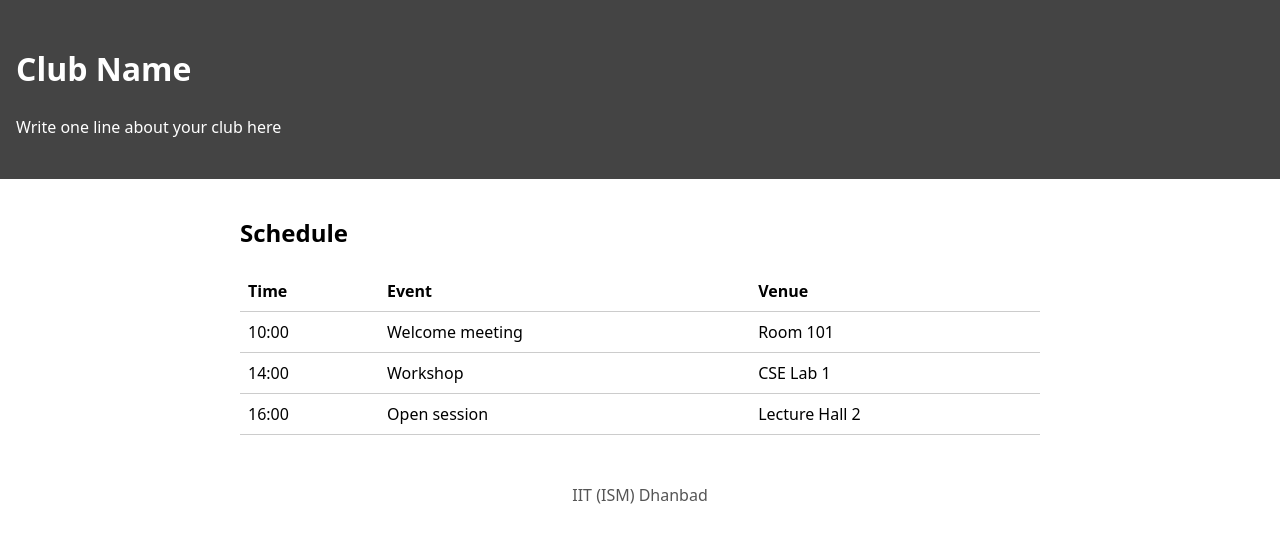
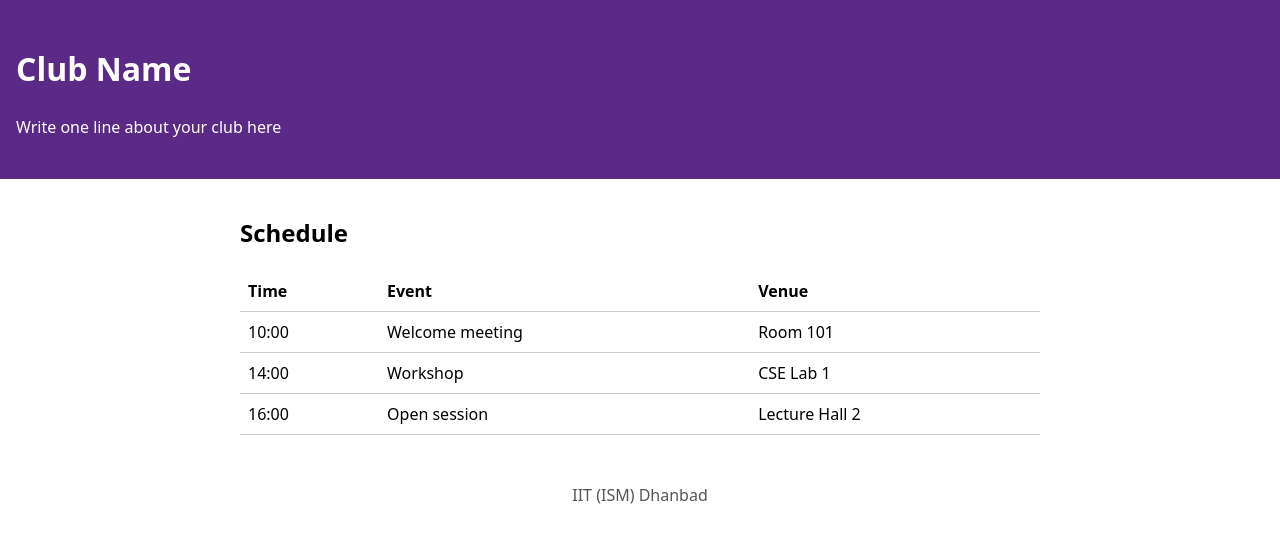
Before and after one commit to 26je0663/Astrnomy-Club, a plain HTML site: page index.html in a window 1280 px wide. Drawn offline with Linux system fonts and the light colour scheme.

Commit message:
Add club name and colour

```diff
--- a/index.html
+++ b/index.html
@@ -3,7 +3,7 @@
 <head>
   <meta charset="UTF-8">
   <meta name="viewport" content="width=device-width, initial-scale=1">
-  <title>Club Name | IIT (ISM) Dhanbad</title>
+  <title>Astronomy Club | IIT (ISM) Dhanbad</title>
   <link rel="stylesheet" href="style.css">
 </head>
 <body>
--- a/style.css
+++ b/style.css
@@ -1,5 +1,5 @@
 body { margin: 0; font-family: system-ui, sans-serif; line-height: 1.5; }
-.site-header { background: #444444; color: white; padding: 1.5rem 1rem; }
+.site-header { background: #5b2a86; color: white; padding: 1.5rem 1rem; }
 main { max-width: 50rem; margin: 0 auto; padding: 1rem; }
 table { width: 100%; border-collapse: collapse; }
 th, td { text-align: left; padding: 0.5rem; border-bottom: 1px solid #ccc; }
```
